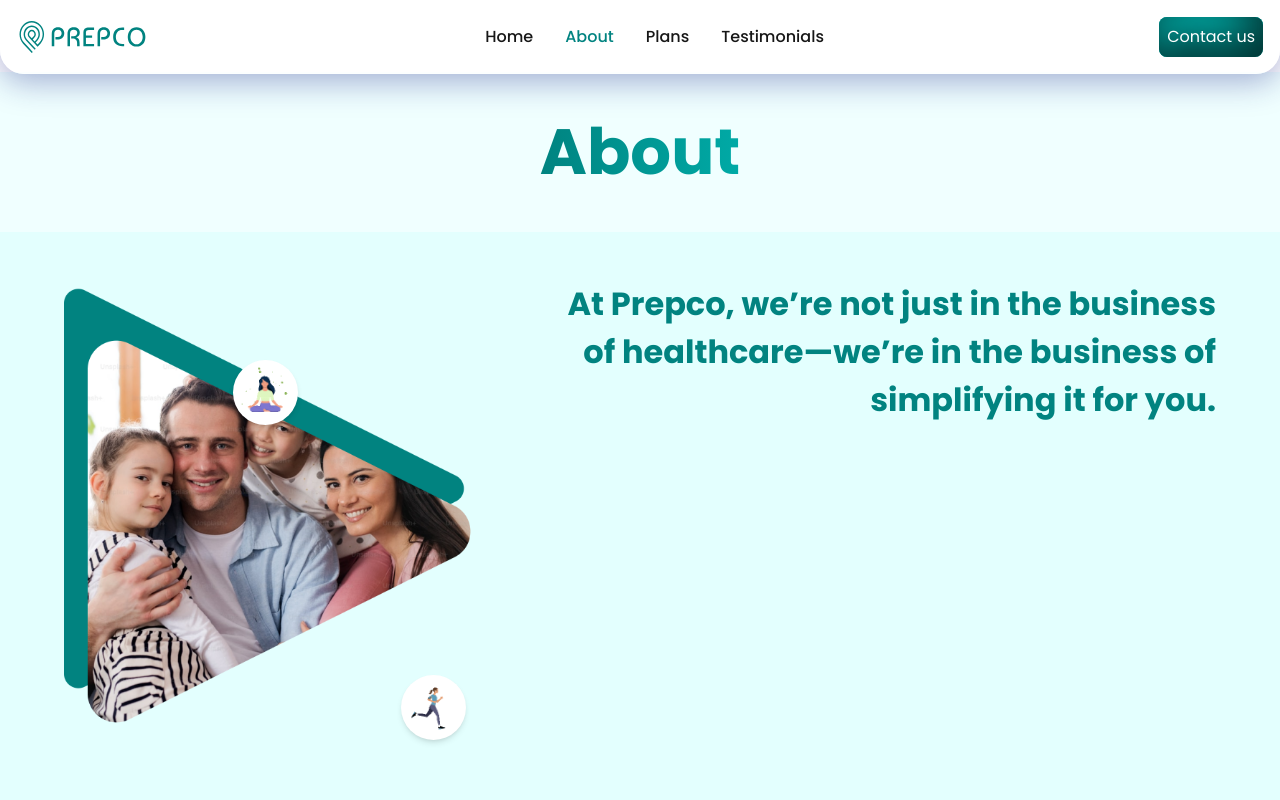
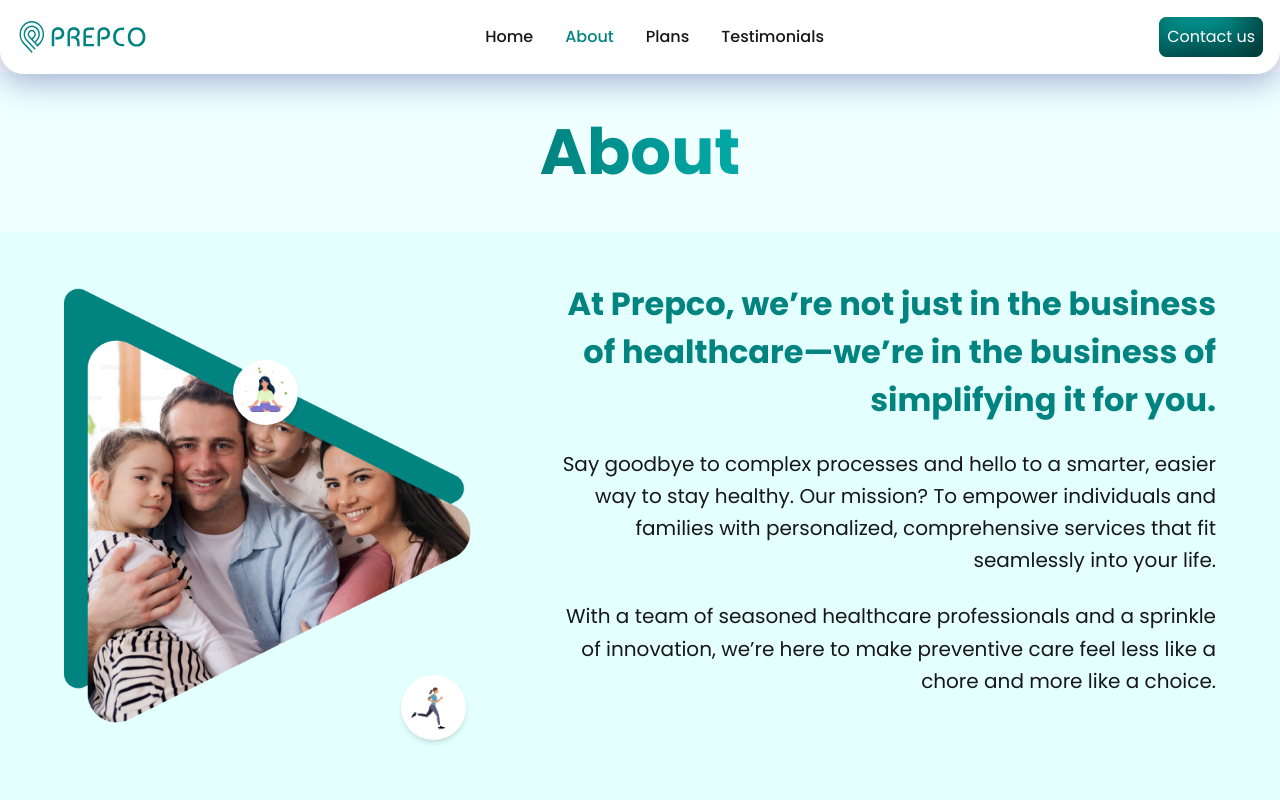
Before and after one commit to Prepco-creator/PREPCO, a Next.js app: page /about in a window 1280 px wide. Shown: the top 800 px of the page. Built offline with nearby package versions, Linux system fonts and the light colour scheme.

Commit message:
font issue cleared

```diff
--- a/src/app/globals.css
+++ b/src/app/globals.css
@@ -171,6 +171,6 @@ button:focus::after {
 video,
 h5,
 p {
-  opacity: 0; /* Initially, they are invisible */
+  opacity: 1; /* Initially, they are invisible */
   transition: opacity 0.3s ease-out;
 }
```
